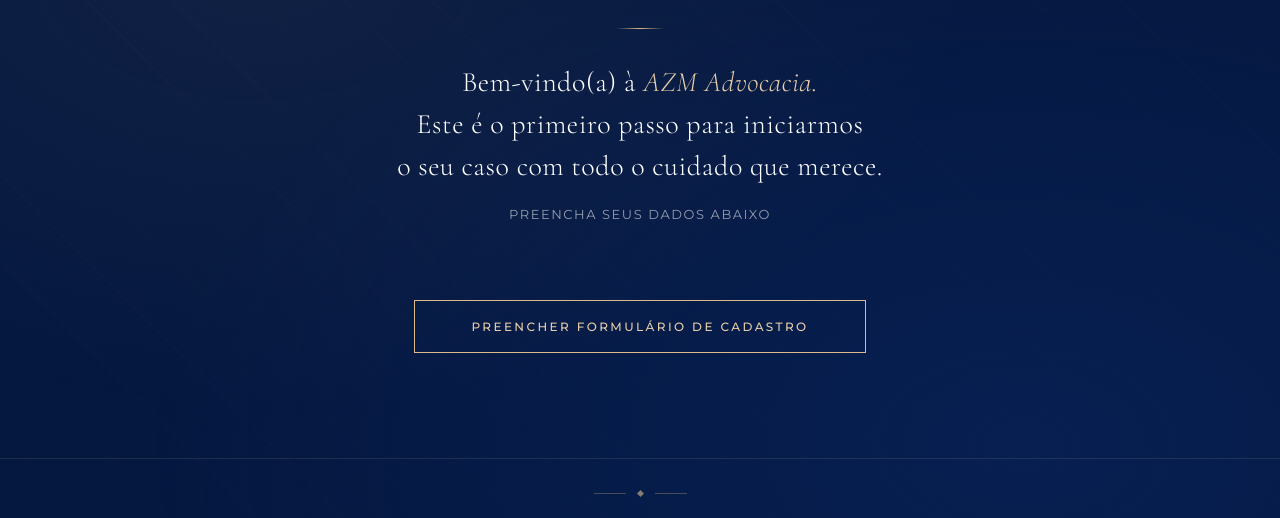
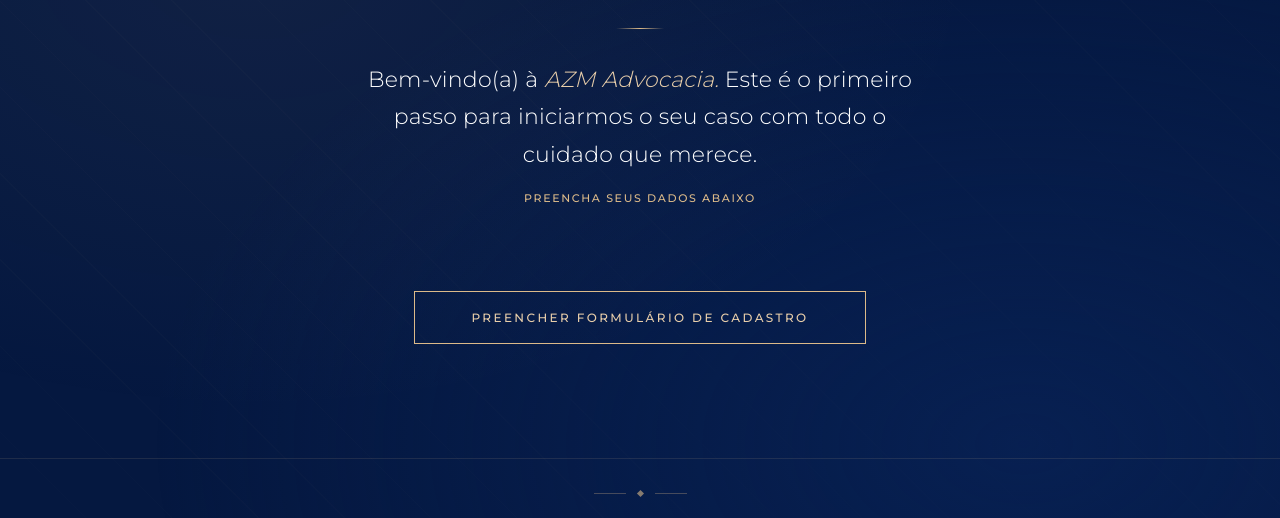
Before and after one commit to meamachado1-dev/cadastro-azm, a plain HTML site: page index.html in a window 1280 px wide. Shown: the part 196-714 px from the top of the page. Drawn offline with nearby package versions, Linux system fonts and the light colour scheme.

Commit message:
Update index.html

```diff
--- a/index.html
+++ b/index.html
@@ -81,7 +81,7 @@
 
     /* ── HEADER ── */
     header {
-      padding: 60px 40px 48px;
+      padding: 60px 32px 48px;
       display: flex;
       flex-direction: column;
       align-items: center;
@@ -106,12 +106,12 @@
     }
 
     .welcome-title {
-      font-family: 'Cormorant Garamond', serif;
-      font-size: clamp(20px, 2.8vw, 28px);
+      font-family: 'Montserrat', sans-serif;
+      font-size: clamp(16px, 2.5vw, 22px);
       font-weight: 300;
-      letter-spacing: 0.02em;
+      letter-spacing: 0.01em;
       color: var(--white);
-      line-height: 1.5;
+      line-height: 1.7;
       max-width: 560px;
     }
 
@@ -122,10 +122,10 @@
 
     .welcome-sub {
       margin-top: 16px;
-      font-size: 13px;
-      font-weight: 400;
-      letter-spacing: 0.12em;
-      color: var(--text-muted);
+      font-size: 11px;
+      font-weight: 500;
+      letter-spacing: 0.15em;
+      color: var(--gold);
       text-transform: uppercase;
       max-width: 500px;
       line-height: 1.8;
@@ -274,7 +274,8 @@
       }
 
       .welcome-title {
-        font-size: 24px;
+        font-size: 16px;
+        line-height: 1.8;
       }
 
       .form-container iframe {
@@ -303,8 +304,7 @@
       <div class="divider"></div>
 
       <h1 class="welcome-title">
-        Bem-vindo(a) à <em>AZM Advocacia.</em><br>
-        Este é o primeiro passo para iniciarmos<br>o seu caso com todo o cuidado que merece.
+        Bem-vindo(a) à <em>AZM Advocacia.</em> Este é o primeiro passo para iniciarmos o seu caso com todo o cuidado que merece.
       </h1>
 
       <p class="welcome-sub">Preencha seus dados abaixo</p>
```
